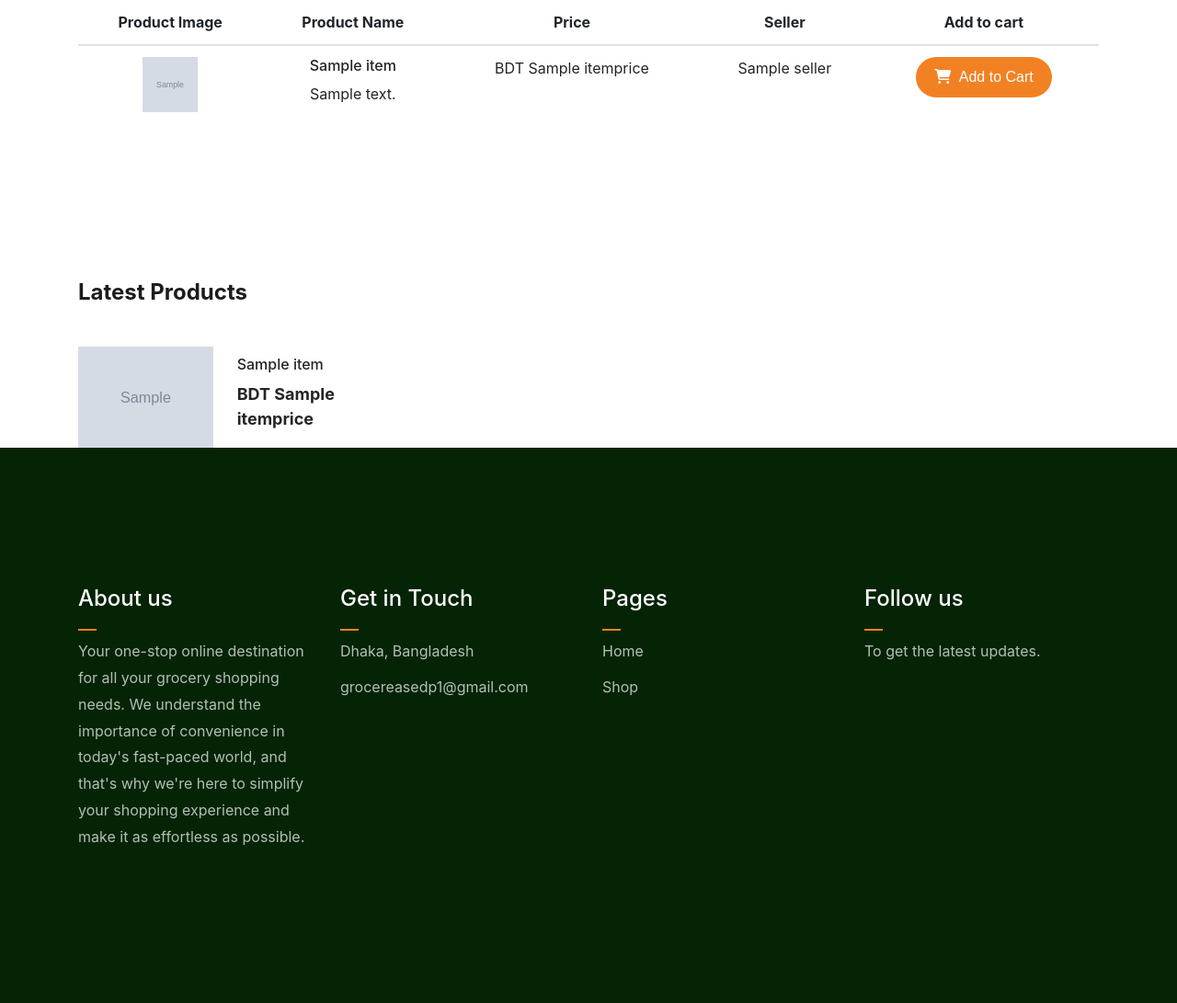
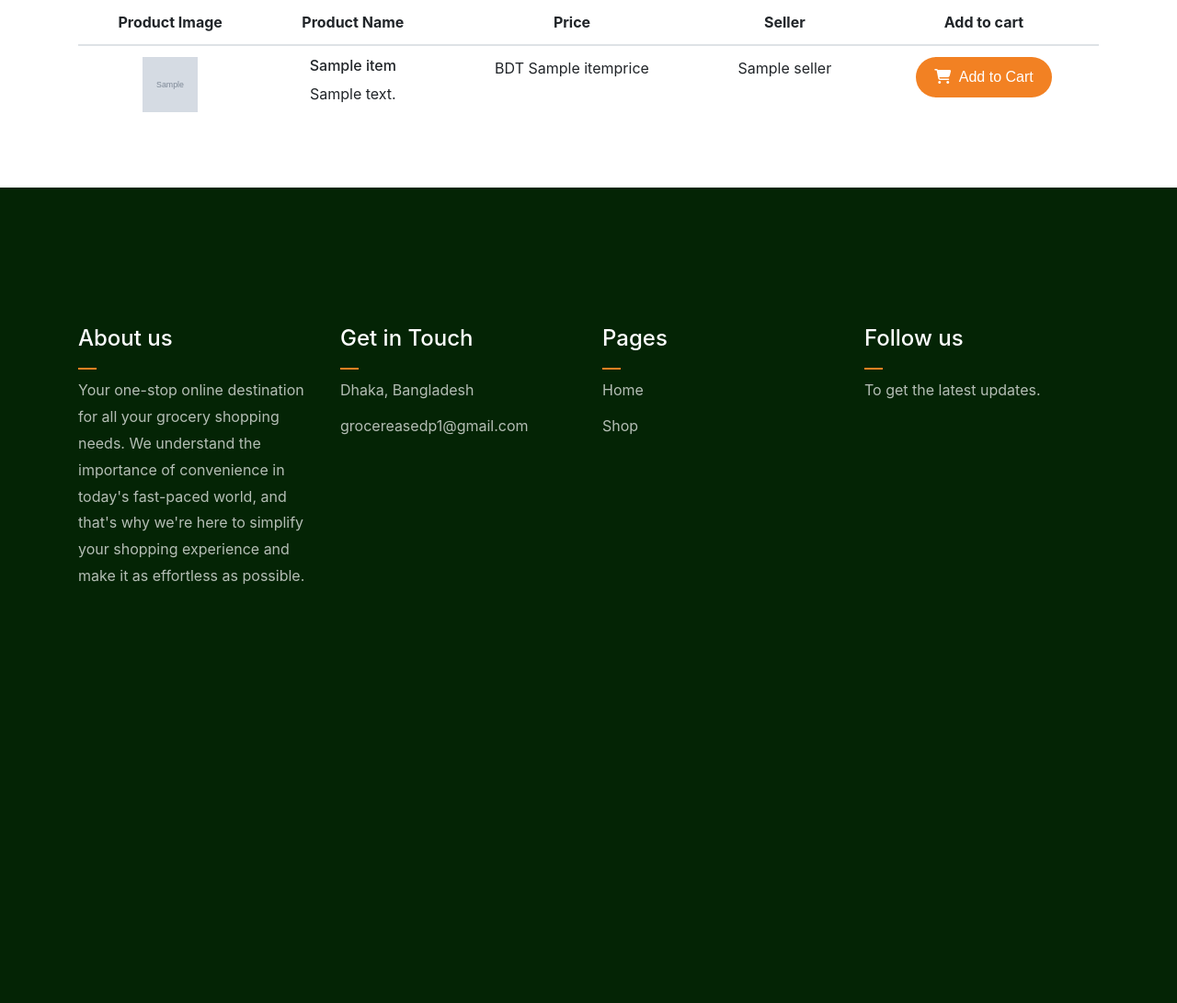
Before and after one commit to abrarwritescode/GrocerEase, a Django app: template GrocerEase/projects/templates/customer/personalgrocerylist.html in a window 1280 px wide. Shown: the part 213-1304 px from the top of the page at 92% size. After the commit the page ends 849 px from the top, so only its background shows below. Run offline with Django 4.2, Linux system fonts and the light colour scheme; data comes from the database, SQL or seed files in the repository; both versions use the stored data as it was after the commit; the template is opened without the code that fills it: values that come from a table or form of the project are taken from there, most other values are stand-ins (such as "Sample title", 1, 10 or a date in 2020); grey boxes marked "Sample" are stand-in pictures; some libraries are stand-ins or nearby versions.

Commit message:
passing ids

```diff
--- a/GrocerEase/projects/templates/customer/personalgrocerylist.html
+++ b/GrocerEase/projects/templates/customer/personalgrocerylist.html
@@ -68,29 +68,4 @@
     </div>
 </section>
 
-<section class="latest-product spad">
-    <div class="container">
-        <div class="row">
-            <div class="col-lg-4 col-md-6">
-                <div class="latest-product__text">
-                    <h4>Latest Products</h4>
-                    <div class="latest-product__slider owl-carousel">
-                        {% for item in combined_list %}
-                        <div class="latest-prdouct__slider__item">
-                            <a href="{% url 'singleitemcustomer' pk=item.item.id customer_id=request.session.customer_id %}" class="latest-product__item">
-                                <div class="latest-product__item__pic">
-                                    <img src="{{ item.item.itemfeaturedimage.url }}" alt="">
-                                </div>
-                                <div class="latest-product__item__text">
-                                    <h6>{{ item.item.itemtitle }}</h6>
-                                    <span>BDT {{ item.item.itemprice }}</span>
-                                </div>
-                            </a>
-                        </div>
-                        {% endfor %}
-                    </div>
-                </div>
-            </div>
-        </section>
-
 {% endblock content %}
--- a/GrocerEase/projects/urls.py
+++ b/GrocerEase/projects/urls.py
@@ -65,5 +65,6 @@ urlpatterns = [
     path('clearsinglenotif/<int:notification_id>/<int:seller_id>/', clearsinglenotif, name='clearsinglenotif'),
     path('orders/<int:seller_id>/', vieworders, name='vieworders'),
     path('submit_review/<uuid:item_id>/',submit_review, name='submit_review'),
+
     path('<path:not_found>/', custom_error_page, name='404'),
 ]
--- a/GrocerEase/projects/views/seller/homepage/home.py
+++ b/GrocerEase/projects/views/seller/homepage/home.py
@@ -1,6 +1,10 @@
 from projects.imports import *
 
+@cache_control(no_cache=True, must_revalidate=True,no_store=True)
+
 def homeseller(request, seller_id):
+    if 'sessionid' not in request.COOKIES:
+        return redirect('loginseller')
     if 'seller_id' in request.session:
         seller_id = request.session['seller_id']
         seller = Seller.objects.get(pk=seller_id)
```
Also changed, not shown: GrocerEase/projects/templates/customer/homecustomer.html (+57 -0 lines), GrocerEase/projects/views/customer/homepage/home.py (+26 -1 lines), GrocerEase/projects/views/customer/personalgrocerylist/personalgrocerylist.py (+22 -2 lines), GrocerEase/db.sqlite3.
